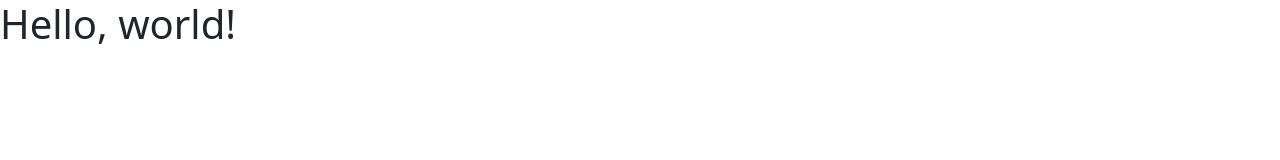
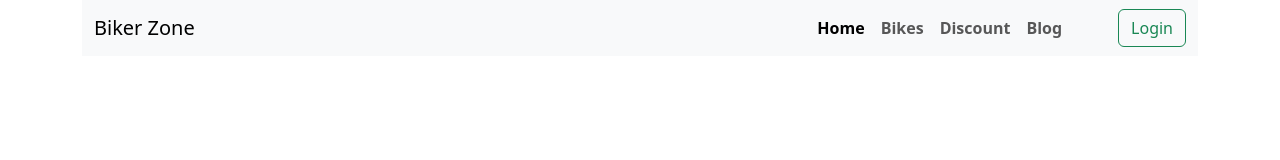
Before and after one commit to csskingrakib/bikers-zone, a plain HTML site: page index.html in a window 1280 px wide. Drawn offline with nearby package versions, Linux system fonts and the light colour scheme.

Commit message:
break time

```diff
--- a/index.html
+++ b/index.html
@@ -3,11 +3,52 @@
   <head>
     <meta charset="utf-8">
     <meta name="viewport" content="width=device-width, initial-scale=1">
-    <title>Bootstrap demo</title>
+    <title>Bikers zone</title>
     <link href="https://cdn.jsdelivr.net/npm/bootstrap@5.3.2/dist/css/bootstrap.min.css" rel="stylesheet" integrity="sha384-T3c6CoIi6uLrA9TneNEoa7RxnatzjcDSCmG1MXxSR1GAsXEV/Dwwykc2MPK8M2HN" crossorigin="anonymous">
   </head>
-  <body>
-    <h1>Hello, world!</h1>
+  <body class="container">
+    <header>
+        <nav class="navbar navbar-expand-lg bg-body-tertiary">
+            <div class="container-fluid">
+              <a class="navbar-brand" href="#">Biker Zone</a>
+              <button class="navbar-toggler" type="button" data-bs-toggle="collapse" data-bs-target="#navbarSupportedContent" aria-controls="navbarSupportedContent" aria-expanded="false" aria-label="Toggle navigation">
+                <span class="navbar-toggler-icon"></span>
+              </button>
+              <div class="collapse navbar-collapse" id="navbarSupportedContent">
+                <ul class="navbar-nav ms-auto mb-2 mb-lg-0 fw-semibold">
+                  <li class="nav-item">
+                    <a class="nav-link active" aria-current="page" href="#">Home</a>
+                  </li>
+                  <li class="nav-item">
+                    <a class="nav-link" href="#">Bikes</a>
+                  </li>
+                  <li class="nav-item">
+                    <a class="nav-link" href="#">Discount</a>
+                  </li>
+                  <li class="nav-item">
+                    <a class="nav-link" href="#">Blog</a>
+                  </li>
+
+                </ul>
+
+
+                  <button class="ms-5 btn btn-outline-success" type="submit">Login</button>
+              </div>
+            </div>
+          </nav>
+
+    </header>
+
+            <!-- main section -->
+    <main>
+
+    </main>
+            <!-- footer section -->
+    <footer>
+
+    </footer>
+
+                <!-- js cdn -->
     <script src="https://cdn.jsdelivr.net/npm/bootstrap@5.3.2/dist/js/bootstrap.bundle.min.js" integrity="sha384-C6RzsynM9kWDrMNeT87bh95OGNyZPhcTNXj1NW7RuBCsyN/o0jlpcV8Qyq46cDfL" crossorigin="anonymous"></script>
   </body>
 </html>
```
